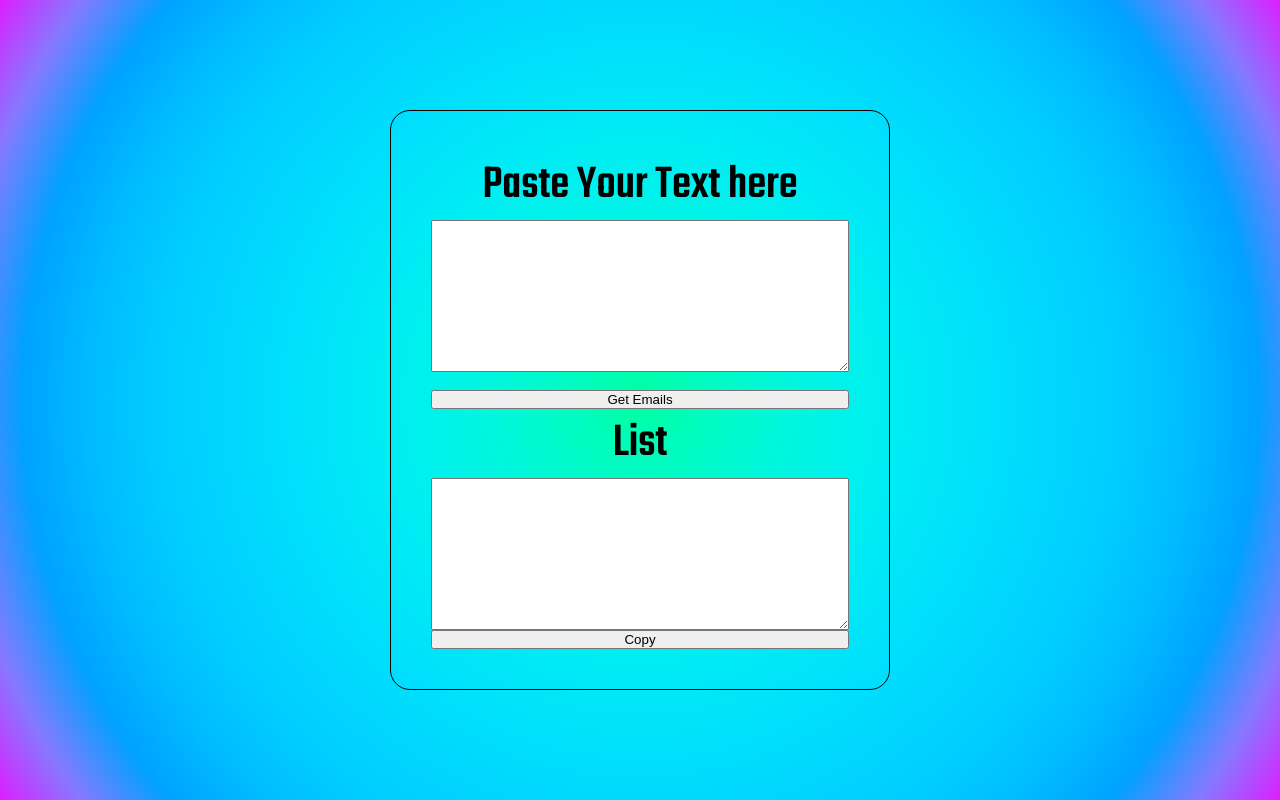
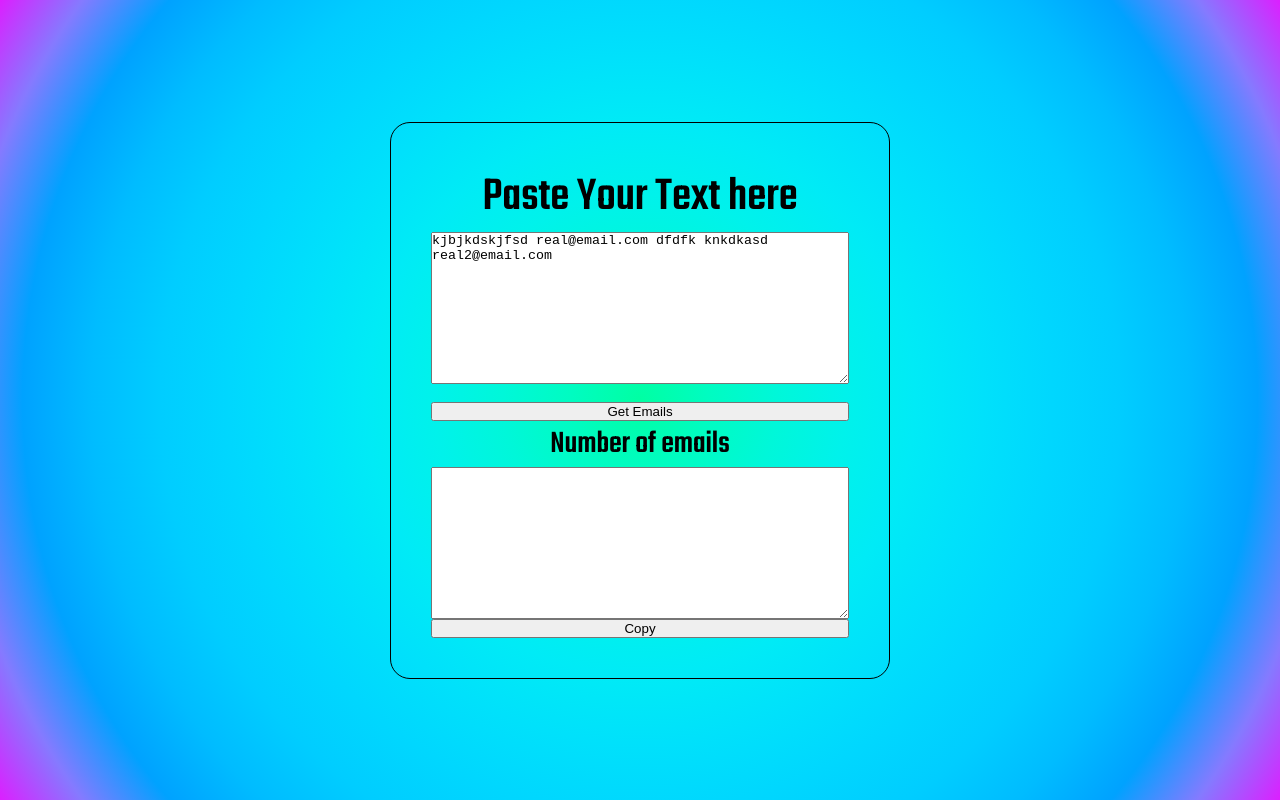
Before and after one commit to GerPut/email-app, a plain HTML site: page index.html in a window 1280 px wide. Drawn offline with Linux system fonts and the light colour scheme.

Commit message:
Style change.

```diff
--- a/index.html
+++ b/index.html
@@ -15,9 +15,11 @@
 <body>
     <div class="container">
         <p>Paste Your Text here</p>
-        <textarea name="textarea-1" id="" cols="50" rows="10"></textarea><br />
+        <textarea name="textarea-1" id="" cols="50"
+            rows="10">kjbjkdskjfsd real@email.com dfdfk knkdkasd real2@email.com</textarea><br />
         <button type="button">Get Emails</button>
-        <p>List</p>
+
+        <p class="ammount">Number of emails <span class="number"></span></p>
         <textarea name="textarea-2" id="" cols="50" rows="10"></textarea>
         <button type="button">Copy</button>
     </div>
--- a/styles.css
+++ b/styles.css
@@ -32,3 +32,7 @@ p {
     font-size: 3rem;
     /* -webkit-text-stroke: 1px black; */
 }
+
+.ammount {
+    font-size: 2rem
+}
```
